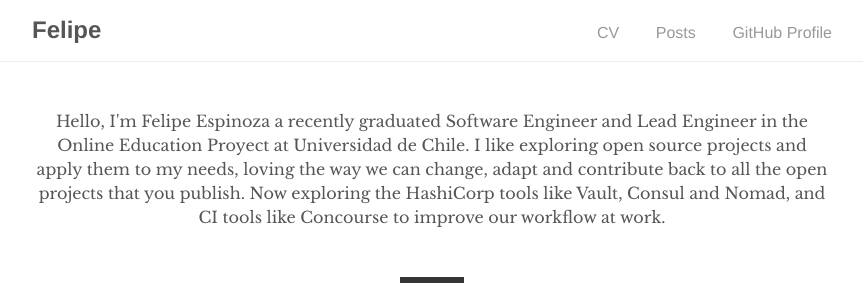
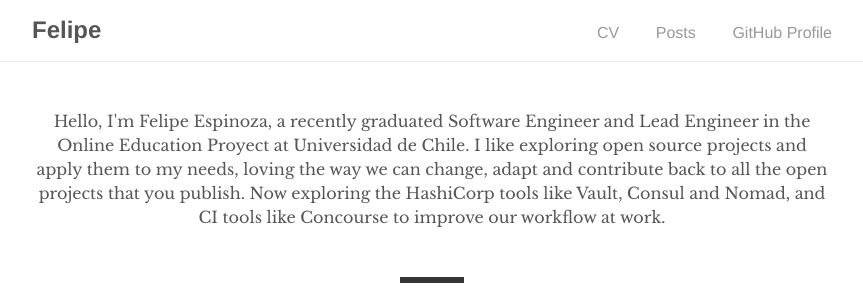
Before and after one commit to fdns/fdns.github.io, a Jekyll site: the page built from index.html, in a window 1280 px wide. Shown: the top 303 px of the page, without its empty margins (208-1071 px from the left). Built offline with Jekyll 4.4.1, drawn with Linux system fonts in a browser that asks for light colours; the list of posts is cut into pages by our own code.

Commit message:
Grammar correction

```diff
--- a/index.html
+++ b/index.html
@@ -4,5 +4,5 @@ layout: home
 ---
 
 <center>
-Hello, I'm Felipe Espinoza a recently graduated Software Engineer and Lead Engineer in the Online Education Proyect at Universidad de Chile. I like exploring open source projects and apply them to my needs, loving the way we can change, adapt and contribute back to all the open projects that you publish. Now exploring the HashiCorp tools like Vault, Consul and Nomad, and CI tools like Concourse to improve our workflow at work.
+Hello, I'm Felipe Espinoza, a recently graduated Software Engineer and Lead Engineer in the Online Education Proyect at Universidad de Chile. I like exploring open source projects and apply them to my needs, loving the way we can change, adapt and contribute back to all the open projects that you publish. Now exploring the HashiCorp tools like Vault, Consul and Nomad, and CI tools like Concourse to improve our workflow at work.
 </center>
```
